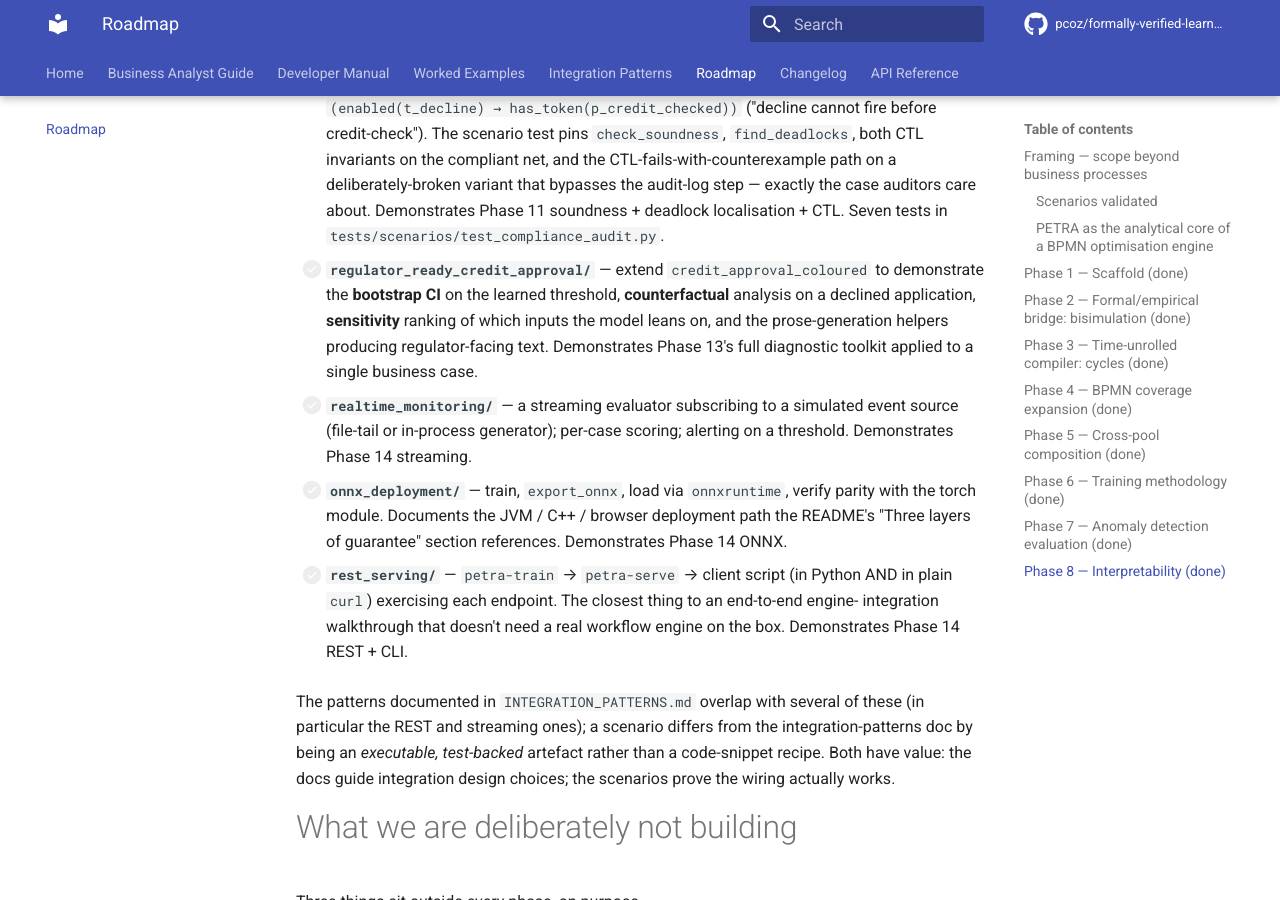
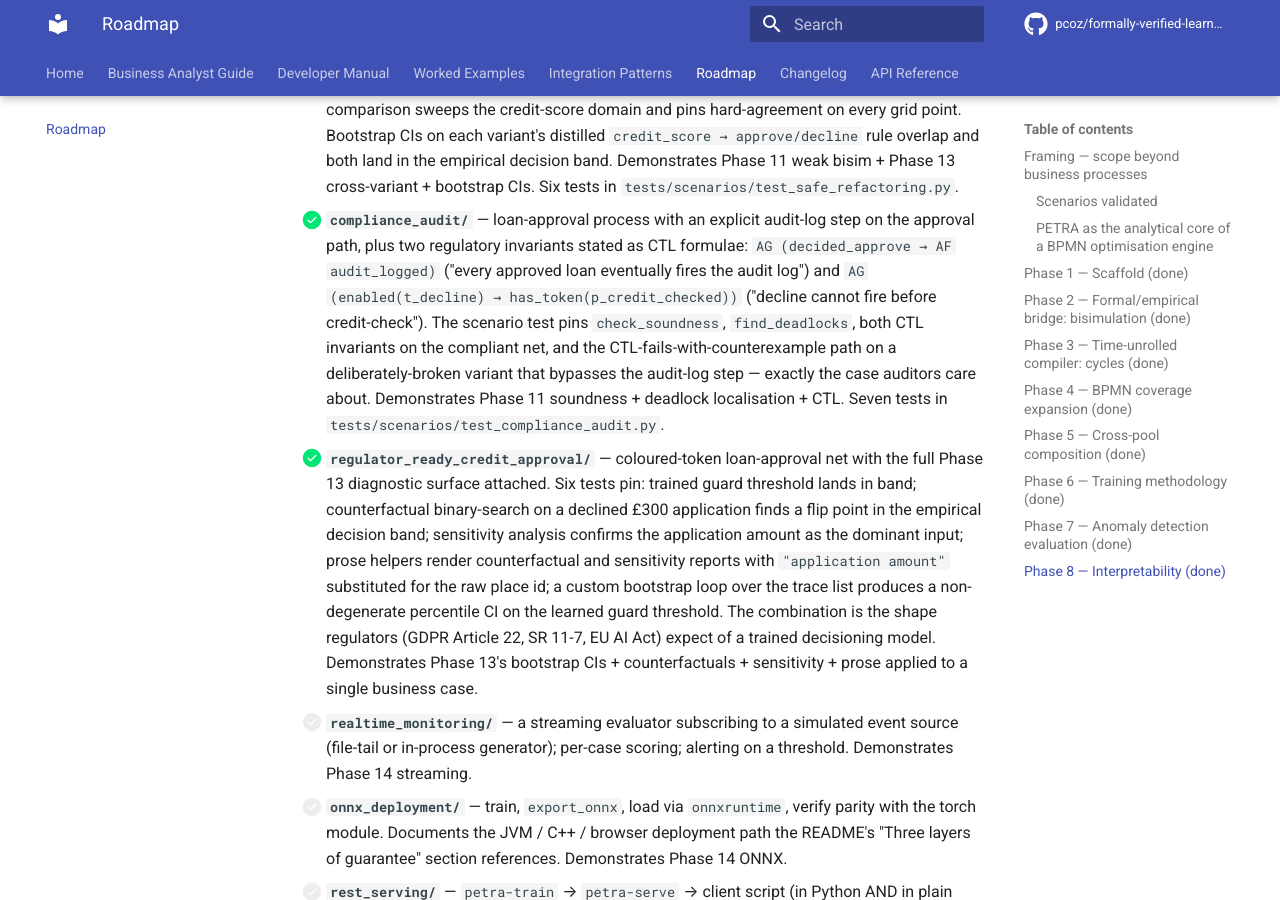
Before and after one commit to pcoz/formally-verified-learnable-process-intelligence, an MkDocs documentation site: the page built from docs/ROADMAP.md, in a window 1280 px wide and 900 px high, scrolled down 23648 px. Built offline with MkDocs 1.6.1 and Material for MkDocs 9.7.7, drawn with Linux system fonts in a browser that asks for light colours; comment, search, counter and statistics services are not loaded; some of the changed text lies outside the part shown.

Commit message:
Add regulator_ready_credit_approval scenario — Phase 13 full diagnostic toolkit
Closes the fourth of the seven pending worked-example
scenarios on the roadmap. Coloured-token loan-approval net
(same shape as credit_approval_coloured) instrumented with
the full Phase 13 diagnostic surface a modern decisioning
regulator expects:

  - Bootstrap CI on the learned guard threshold. Custom
    resample-and-retrain loop produces a non-degenerate
    percentile CI bracketing the empirical decision band -
    the headline quantified-uncertainty output.

  - Counterfactual on a declined GBP 300 application via
    find_counterfactual with flip_channel="value". Binary
    search lands inside the empirical band and the original
    activation sat below 0.5 while the counterfactual sits
    above.

  - Sensitivity at a representative base point confirms the
    application amount is the dominant input - the gradient
    of t_approve's activation with respect to the value
    channel at p_application is non-trivial at amount = GBP
    500 (near the decision boundary).

  - Prose helpers substitute "application amount" for the
    raw place id p_application in both the counterfactual
    and sensitivity outputs - regulator-facing model
    documentation, no maths, no Python.

The combination maps directly onto what GDPR Article 22, SR
11-7, and the EU AI Act ask for on trained decisioning
models: quantified uncertainty + per-prediction
counterfactuals + input-importance ranking + plain-English
documentation.

Six tests in tests/scenarios/test_regulator_ready_credit_approval.py.
Suite total now 474 passing.

Documentation:
  - ROADMAP scenarios-validated table picks up the new scenario.
  - DEV_MANUAL scenarios table picks up the new scenario.
  - WORKED_EXAMPLES picks up the new scenario; count bumped
    17 -> 18 (with knock-on bumps in README, BA Guide, index).
  - CHANGELOG Unreleased section picks up the new scenario.

mkdocs build --strict exits clean.

```diff
--- a/docs/ROADMAP.md
+++ b/docs/ROADMAP.md
@@ -167,6 +167,7 @@ boilerplate).
 | `discover_and_train_pipeline/` | Phase 12 — basic Inductive Miner + the new `net.source = "discover"` adapter keyword | Synthetic four-trace loan-approval log with sequence / parallel / exclusive-choice cuts is mined to a sound Petri net via `load_scenario`; replay invariant + training-loss convergence both pinned by the test. |
 | `safe_refactoring/` | Phase 11 weak bisimulation + Phase 13 cross-variant comparison + Phase 13 bootstrap CIs | Two structurally-different variants of a loan-approval process (Variant A; Variant B with a silent audit-log step) are proved weakly bisimilar despite differing in shape; cross-variant comparison shows hard-agreement across the credit-score domain; bootstrap CIs on each variant's distilled rule overlap. |
 | `compliance_audit/` | Phase 11 Aalst soundness + deadlock localisation + CTL model checking | Loan-approval process with two regulatory CTL invariants (`AG (approve → AF audit_logged)`, `AG (decline_enabled → credit_checked)`); the deliberately-broken variant that bypasses the audit step fails the CTL invariant with a counterexample marking witnessing the violation. |
+| `regulator_ready_credit_approval/` | Phase 13 full diagnostic toolkit — bootstrap CIs + counterfactuals + sensitivity + prose | Coloured-token loan-approval net instrumented with all four Phase 13 outputs; bootstrap CI brackets the empirical decision band, counterfactual flips a declined application at the right amount, sensitivity confirms the model leans on the amount input, prose helpers substitute domain labels for raw place ids. |
 
 **Framework shortcoming discovered and fixed during scenario
 validation:** `find_xor_groups` originally only detected single-input
@@ -1135,13 +1136,21 @@ roughly):
   deadlock localisation + CTL. Seven tests in
   `tests/scenarios/test_compliance_audit.py`.
 
-- [ ] **`regulator_ready_credit_approval/`** — extend
-  `credit_approval_coloured` to demonstrate the **bootstrap CI**
-  on the learned threshold, **counterfactual** analysis on a
-  declined application, **sensitivity** ranking of which inputs
-  the model leans on, and the prose-generation helpers
-  producing regulator-facing text. Demonstrates Phase 13's
-  full diagnostic toolkit applied to a single business case.
+- [x] **`regulator_ready_credit_approval/`** — coloured-token
+  loan-approval net with the full Phase 13 diagnostic surface
+  attached. Six tests pin: trained guard threshold lands in
+  band; counterfactual binary-search on a declined £300
+  application finds a flip point in the empirical decision
+  band; sensitivity analysis confirms the application amount
+  as the dominant input; prose helpers render counterfactual
+  and sensitivity reports with `"application amount"`
+  substituted for the raw place id; a custom bootstrap loop
+  over the trace list produces a non-degenerate percentile CI
+  on the learned guard threshold. The combination is the
+  shape regulators (GDPR Article 22, SR 11-7, EU AI Act)
+  expect of a trained decisioning model. Demonstrates Phase
+  13's bootstrap CIs + counterfactuals + sensitivity + prose
+  applied to a single business case.
 
 - [ ] **`realtime_monitoring/`** — a streaming evaluator
   subscribing to a simulated event source (file-tail or
```
Also changed, not shown: README.md (+4 -4 lines), docs/BUSINESS_ANALYST_GUIDE.md (+1 -1 lines), docs/CHANGELOG.md (+8 -0 lines), docs/DEV_MANUAL.md (+2 -1 lines), docs/WORKED_EXAMPLES.md (+2 -1 lines), docs/index.md (+1 -1 lines), examples/regulator_ready_credit_approval/README.md (added, +88 -0 lines), 2 other files.
